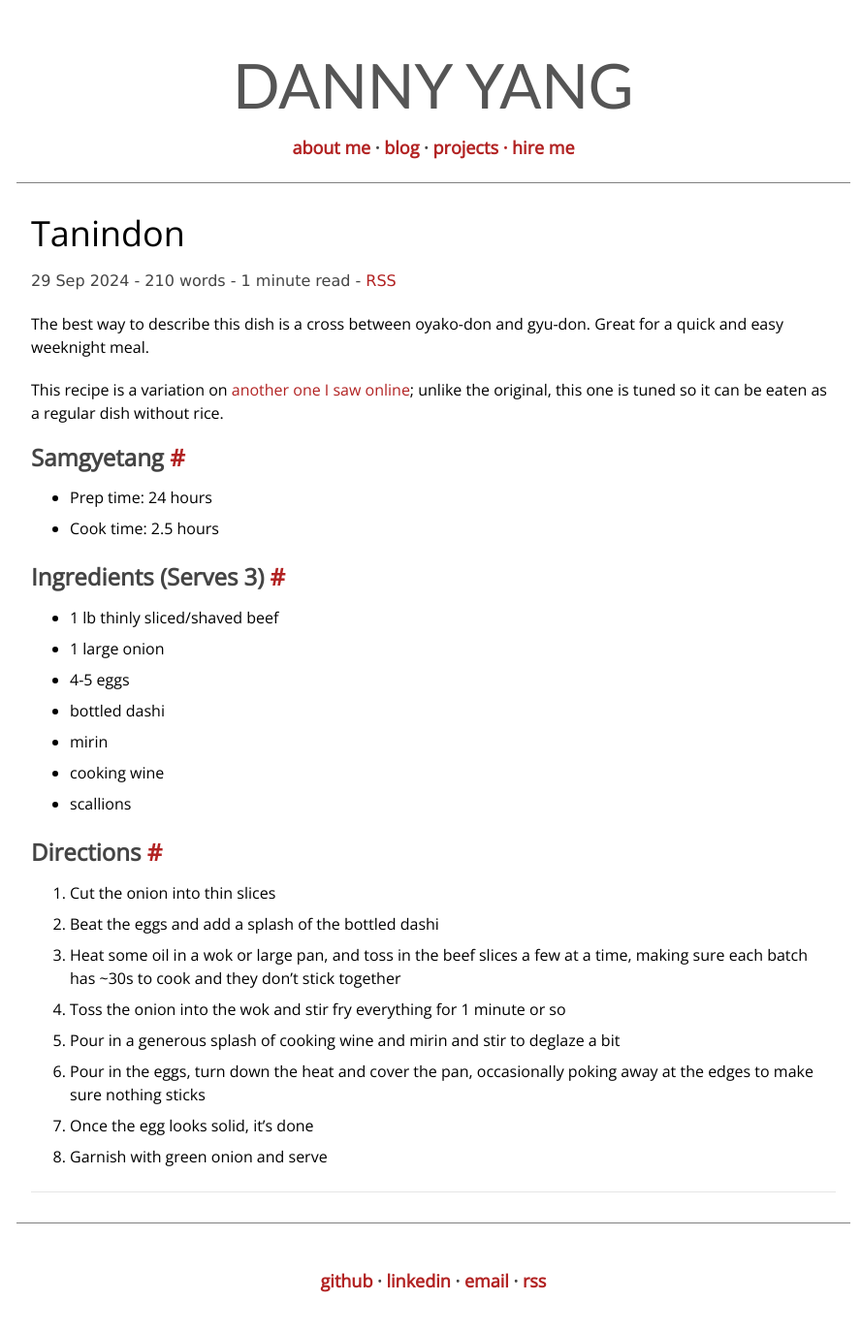
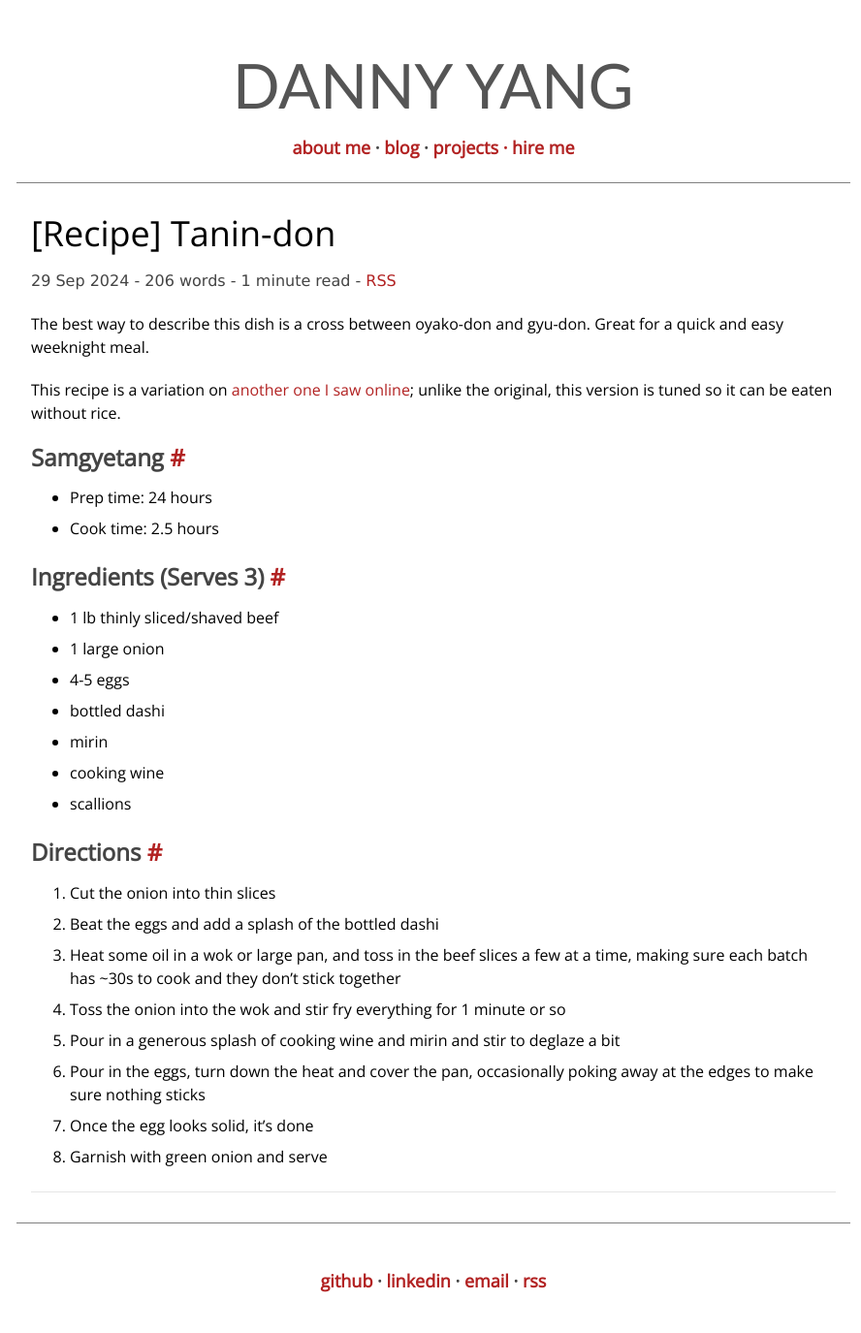
Before and after one commit to yangdanny97/yangdanny97.github.io, a Jekyll site: the page built from _posts/2024-09-29-tanindon.md, in a window 1280 px wide. Shown: the whole page at 97% size, without its empty margins (193-1081 px from the left). Built offline with Jekyll 4.4.1, drawn with Linux system fonts in a browser that asks for light colours; our own code applies the rules of GitHub Pages for plain Markdown files; comment, search, counter and statistics services are not loaded.

Commit message:
add missing header

```diff
--- a/_posts/2024-09-29-tanindon.md
+++ b/_posts/2024-09-29-tanindon.md
@@ -1,9 +1,14 @@
-
-
+---
+layout: post
+title: "[Recipe] Tanin-don"
+description: "Recipe for making egg with beef"
+date: 2024-09-29
+category: "Cooking"
+---
 
 The best way to describe this dish is a cross between oyako-don and gyu-don. Great for a quick and easy weeknight meal.
 
-This recipe is a variation on [another one I saw online](https://www.justonecookbook.com/tanindon/); unlike the original, this one is tuned so it can be eaten as a regular dish without rice.
+This recipe is a variation on [another one I saw online](https://www.justonecookbook.com/tanindon/); unlike the original, this version is tuned so it can be eaten without rice.
 
 <!-- more -->
 
```
